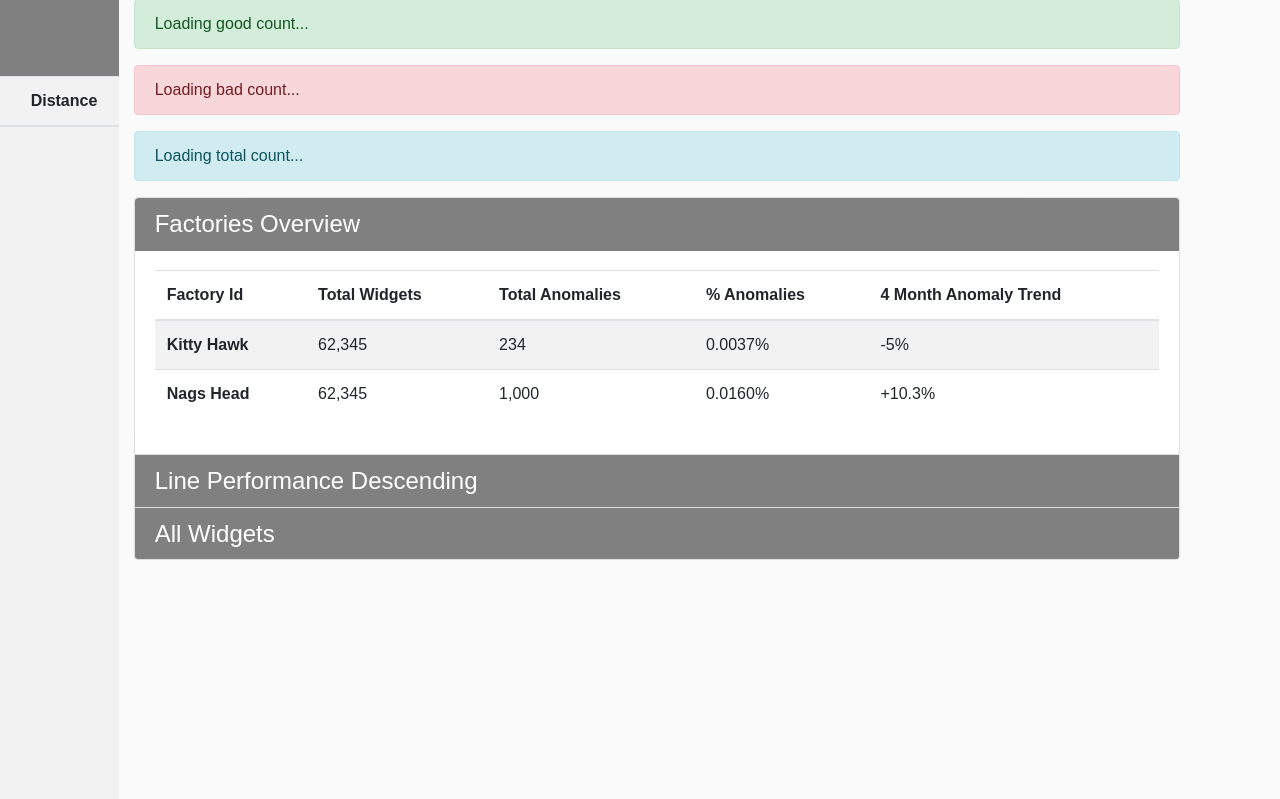
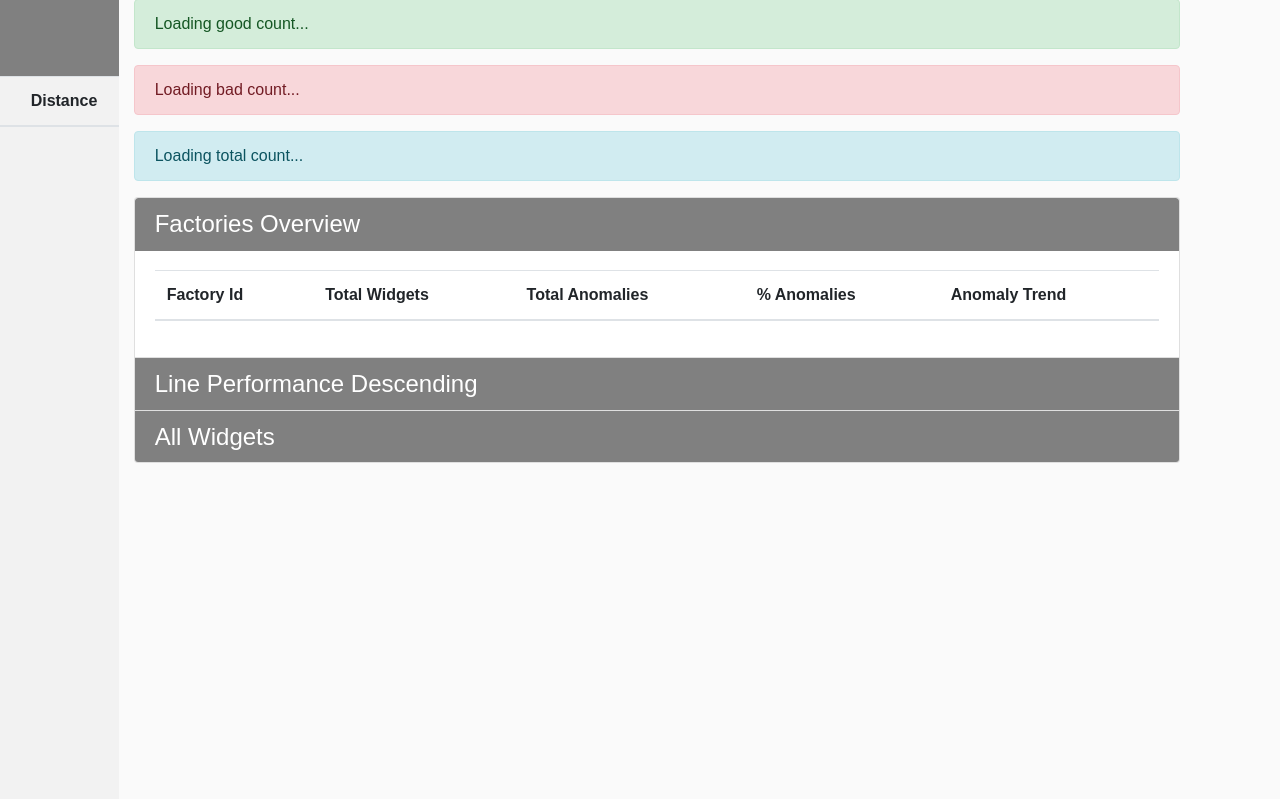
Before and after one commit to drcrook1/AI_Accelerators_Quality, a Python web app: template src/web_app/WebApp/templates/index.html in a window 1280 px wide. Shown: the part 81-880 px from the top of the page. Run offline with Jinja, Linux system fonts and the light colour scheme; the template is opened without the code that fills it, so the values that code supplies are empty; some libraries are stand-ins or nearby versions.

Commit message:
factories overview endpoints and ui done

```diff
--- /dev/null
+++ b/src/web_app/WebApp/static/pagescripts/factory_overview.js
@@ -0,0 +1,27 @@
+var getUrl = window.location;
+var baseUrl = getUrl .protocol + "//" + getUrl.host;
+
+function create_factory_overview_from_json(f_json){
+    return {"factory_id" : f_json["factory_id"], "total_widgets" : f_json["total_widgets"], "total_anomalies" : f_json["total_anomalies"],
+            "perc_anomalies" : f_json["percent_anomalies"], "trend_anomalies" : f_json["anomaly_trend"] }
+}
+
+function get_factory_overview_data(vm){
+    var url = baseUrl + overview_factories_endpoint;
+    $.getJSON(url, function(data){
+        data.forEach(x => {
+            n_factory = create_factory_overview_from_json(x)
+            vm.factory_overviews.unshift(n_factory)
+        });
+    });
+}
+
+function factory_overview_vm(){
+    var self = this;
+    self.factory_overviews = ko.observableArray([]);
+}
+
+factory_overview_vm = new factory_overview_vm();
+ko.applyBindings(factory_overview_vm, document.getElementById("factories_overview"));
+
+get_factory_overview_data(factory_overview_vm)
--- a/src/web_app/WebApp/templates/index.html
+++ b/src/web_app/WebApp/templates/index.html
@@ -44,7 +44,7 @@
                     </div>
 
                     <div id="collapseOne" class="collapse show" aria-labelledby="headingOne" data-parent="#accordionExample">
-                    <div class="card-body">
+                    <div id="factories_overview" class="card-body">
                         <div>
                             <table class="table table-striped table-hover">
                                 <thead>
@@ -53,23 +53,16 @@
                                     <th scope="col">Total Widgets</th>
                                     <th scope="col">Total Anomalies</th>
                                     <th scope="col">% Anomalies</th>
-                                    <th scope="col">4 Month Anomaly Trend</th>
+                                    <th scope="col">Anomaly Trend</th>
                                     </tr>
                                 </thead>
-                                <tbody>
+                                <tbody data-bind="foreach: factory_overviews">
                                     <tr>
-                                    <th scope="row">Kitty Hawk</th>
-                                    <td>62,345</td>
-                                    <td>234</td>
-                                    <td>0.0037%</td>
-                                    <td>-5%</td>
-                                    </tr>
-                                    <tr>
-                                    <th scope="row">Nags Head</th>
-                                    <td>62,345</td>
-                                    <td>1,000</td>
-                                    <td>0.0160%</td>
-                                    <td>+10.3%</td>
+                                    <th scope="row" data-bind="text: factory_id">LOADING...</th>
+                                    <td data-bind="text: total_widgets">LOADING...</td>
+                                    <td data-bind="text: total_anomalies">LOADING...</td>
+                                    <td data-bind="text: perc_anomalies">LOADING...</td>
+                                    <td data-bind="text: trend_anomalies">LOADING...</td>
                                     </tr>
                                 </tbody>
                             </table>
@@ -250,5 +243,6 @@
 <script type="text/javascript" src="{{ url_for('static', filename='pagescripts/widget_overview.js') }}"></script>
 <script type="text/javascript" src="{{ url_for('static', filename='pagescripts/lineperformance.js') }}"></script>
 <script type="text/javascript" src="{{ url_for('static', filename='pagescripts/widget_telemetry.js') }}"></script>
+<script type="text/javascript" src="{{ url_for('static', filename='pagescripts/factory_overview.js') }}"></script>
 
 {% endblock %}
```
